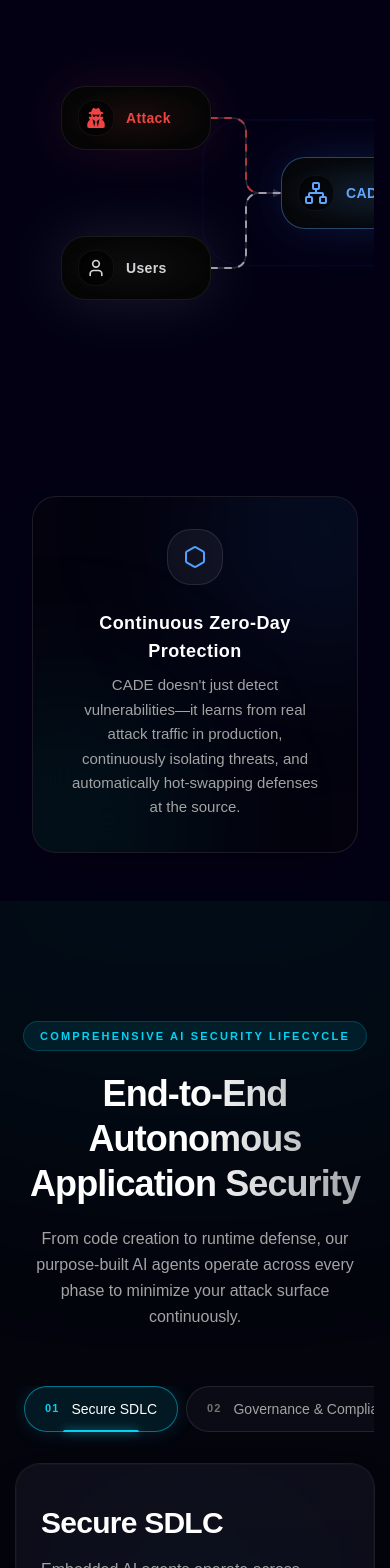
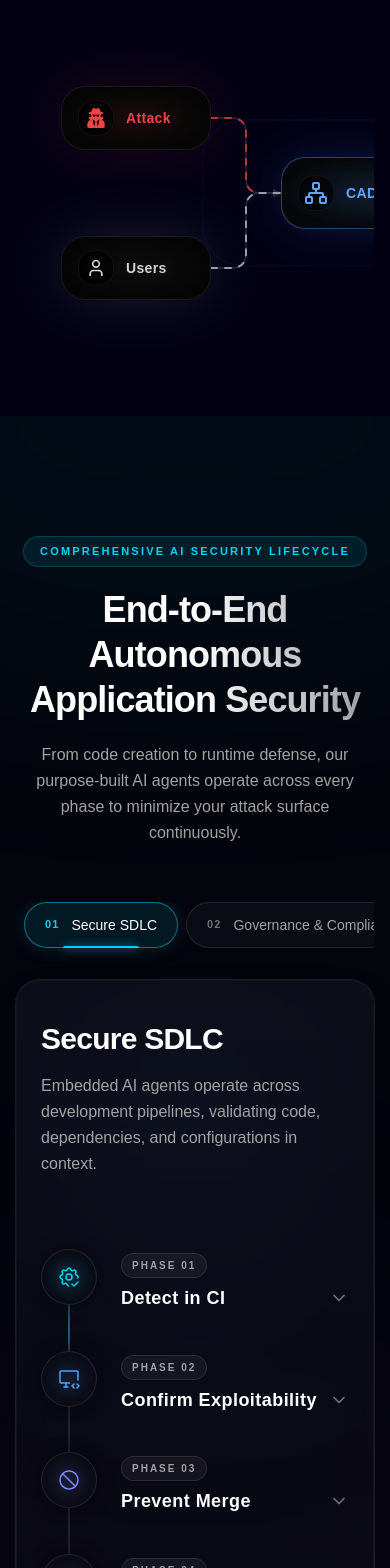
Before and after one commit to dev-mdshahid/axiler, a Next.js app: page / in a window 390 px wide. Shown: the part 6229-7797 px from the top of the page. Built offline with nearby package versions, Linux system fonts and the light colour scheme; a web font is replaced by a local one.

Commit message:
feat: update mobile view of of cade and lifecycle sections

```diff
--- a/components/sections/home/Cade.tsx
+++ b/components/sections/home/Cade.tsx
@@ -48,9 +48,9 @@ export default function Cade() {
 
           {/* Diagram Area */}
           <div
-            className="relative mx-auto w-full max-w-[1200px] overflow-x-auto overflow-y-hidden pt-0 pb-6 -mt-20 -mb-4 [&::-webkit-scrollbar]:h-2.5 [&::-webkit-scrollbar-track]:rounded-full [&::-webkit-scrollbar-track]:bg-white/5 [&::-webkit-scrollbar-thumb]:rounded-full [&::-webkit-scrollbar-thumb]:bg-white/10 hover:[&::-webkit-scrollbar-thumb]:bg-white/20 transition-all font-sans"
+            className="relative mx-auto w-full max-w-[1200px] overflow-x-auto overflow-y-hidden pt-0 pb-6 -mt-20 -mb-16 md:-mb-4 [&::-webkit-scrollbar]:h-0 [scrollbar-width:none] transition-all font-sans"
           >
-            <div className="relative mx-auto h-[620px] min-w-[1200px] select-none">
+            <div className="relative mx-auto h-[540px] md:h-[620px] min-w-[1200px] select-none">
 
               {/* SVG Paths */}
               <svg className="absolute inset-0 z-0 h-full w-full pointer-events-none" aria-hidden="true">
@@ -265,7 +265,7 @@ export default function Cade() {
           </div>
 
           {/* Integrated Footer Banner */}
-          <div className="relative mx-auto mt-0 max-w-5xl px-4 sm:px-6">
+          <div className="hidden md:block relative mx-auto mt-0 max-w-5xl px-4 sm:px-6">
             <div className="relative overflow-hidden rounded-2xl border border-white/10 bg-[#050505]/40 backdrop-blur-xl p-8 sm:p-10 shadow-2xl">
               {/* Subtle thematic glow inside the footer */}
               <div className="absolute -top-24 -right-24 -z-10 h-64 w-64 rounded-full bg-blue-500/10 blur-[80px]" />
--- a/components/sections/home/Lifecycle.tsx
+++ b/components/sections/home/Lifecycle.tsx
@@ -1,6 +1,7 @@
 "use client";
 
 import { useState } from "react";
+import { TbChevronDown, TbChevronUp } from "react-icons/tb";
 import { useIntersectionObserver } from "@/hooks/useIntersectionObserver";
 
 import {
@@ -105,6 +106,7 @@ export default function Lifecycle() {
   });
 
   const [activeTabId, setActiveTabId] = useState(LIFECYCLE_TABS[0].id);
+  const [expandedStep, setExpandedStep] = useState<number | null>(null);
   const activeTab = LIFECYCLE_TABS.find((tab) => tab.id === activeTabId)!;
 
   return (
@@ -148,7 +150,10 @@ export default function Lifecycle() {
                 return (
                   <button
                     key={tab.id}
-                    onClick={() => setActiveTabId(tab.id)}
+                    onClick={() => {
+                      setActiveTabId(tab.id);
+                      setExpandedStep(null);
+                    }}
                     className={`group relative flex items-center justify-center rounded-full px-5 py-3 md:px-6 md:py-3.5 text-sm md:text-[15px] font-medium transition-all duration-300 border shrink-0 ${
                       isActive
                         ? "border-cyan-400/50 bg-cyan-400/10 text-white shadow-[0_0_20px_rgba(34,211,238,0.15)]"
@@ -189,7 +194,7 @@ export default function Lifecycle() {
               </div>
 
               {/* The Timeline / Roadmap Horizontal Pipeline */}
-              <div className="relative w-full mt-4 lg:mt-10 pt-4 pb-2">
+              <div className="relative w-full mt-6 lg:mt-12 pt-4 pb-2">
 
                 {/* Continuous Horizontal Connecting Line (Desktop) */}
                 <div className="absolute top-[44px] -translate-y-1/2 left-[10%] right-[10%] h-[2px] bg-white/10 hidden lg:block rounded-full overflow-hidden">
@@ -197,13 +202,14 @@ export default function Lifecycle() {
                 </div>
 
                 {/* Vertical Connecting Line (Mobile) */}
-                <div className="absolute top-[10%] bottom-[10%] left-[27px] w-[2px] bg-white/10 block lg:hidden rounded-full overflow-hidden">
+                <div className="absolute top-8 bottom-8 left-[27px] w-[2px] bg-white/10 block lg:hidden rounded-full overflow-hidden">
                   <div className="w-full h-[40%] bg-gradient-to-b from-transparent via-cyan-400/50 to-transparent animate-pulse" style={{ animationDuration: "3s" }} />
                 </div>
 
-                <div className="grid grid-cols-1 lg:grid-cols-4 gap-8 lg:gap-4 w-full">
+                <div className="grid grid-cols-1 lg:grid-cols-4 gap-10 sm:gap-12 lg:gap-4 w-full relative">
                   {activeTab.steps.map((step, idx) => {
                     const theme = THEMES[step.theme as keyof typeof THEMES];
+                    const isExpanded = expandedStep === idx;
 
                     return (
                       <div key={idx} className="relative flex flex-row lg:flex-col items-start lg:items-center text-left lg:text-center group w-full">
@@ -214,20 +220,38 @@ export default function Lifecycle() {
                             <step.icon size={24} strokeWidth={1.5} className={`${theme.iconColor} transition-transform duration-500 group-hover:scale-110 drop-shadow-[0_0_10px_currentColor]`} />
                          </div>
 
-                         {/* Timeline Content (Borderless) */}
-                         <div className="flex-1 mt-0 lg:mt-6 ml-5 lg:ml-0 flex flex-col items-start lg:items-center border-none bg-transparent">
+                         {/* Timeline Content */}
+                         <div className="flex-1 mt-0 lg:mt-6 ml-6 lg:ml-0 flex flex-col items-start lg:items-center border-none bg-transparent pt-1 lg:pt-0 w-full">
+                            <button
+                              onClick={() => setExpandedStep(isExpanded ? null : idx)}
+                              className="flex flex-col items-start lg:items-center w-full text-left lg:text-center focus:outline-none focus-visible:ring-2 focus-visible:ring-cyan-500 rounded-md"
+                              aria-expanded={isExpanded}
+                            >
                               <div className="mb-2 lg:mb-3 flex items-center justify-center">
                                 <span className={`text-[10px] sm:text-[11px] font-bold uppercase tracking-[0.2em] px-2.5 py-1 rounded-full border border-white/10 bg-white/5 text-neutral-400 transition-all duration-300 ${theme.iconColor.replace('text-', 'group-hover:text-')} group-hover:border-current/30 group-hover:bg-white/10 shadow-sm`}>
                                   Phase 0{idx + 1}
                                 </span>
                               </div>
 
-                            <h4 className="text-base sm:text-lg lg:text-[19px] xl:text-[21px] font-semibold text-white mb-2 leading-snug tracking-wide transition-colors">
+                              <div className="flex items-start sm:items-center justify-between w-full lg:w-auto lg:justify-center gap-3 lg:gap-0">
+                                <h4 className="text-lg lg:text-[19px] xl:text-[21px] font-semibold text-white mb-0 lg:mb-2 leading-snug tracking-wide transition-colors">
                                   {step.title}
                                 </h4>
-                            <p className="text-xs sm:text-sm lg:text-[14px] text-neutral-400 leading-relaxed font-light max-w-[220px] lg:mx-auto opacity-80 group-hover:opacity-100 transition-opacity hidden sm:block text-balance">
+                                <span className="lg:hidden text-neutral-500 group-hover:text-white transition-colors shrink-0 mt-0.5 sm:mt-0">
+                                  {isExpanded ? <TbChevronUp size={20} /> : <TbChevronDown size={20} />}
+                                </span>
+                              </div>
+                            </button>
+
+                            <div className={`grid transition-[grid-template-rows] duration-300 ease-in-out w-full
+                              ${isExpanded ? 'grid-rows-[1fr] opacity-100 mt-2 lg:mt-0' : 'grid-rows-[0fr] opacity-0 lg:grid-rows-[1fr] lg:opacity-100'}
+                            `}>
+                              <div className="overflow-hidden">
+                                <p className="text-sm lg:text-[14px] text-neutral-400 leading-relaxed font-light lg:max-w-[220px] lg:mx-auto opacity-90 lg:opacity-80 group-hover:opacity-100 transition-opacity text-balance">
                                   Agent-led execution seamlessly inline within phase context.
                                 </p>
+                              </div>
+                            </div>
                          </div>
                       </div>
                     );
```
Lines whose indentation alone changed are shown as unchanged.
